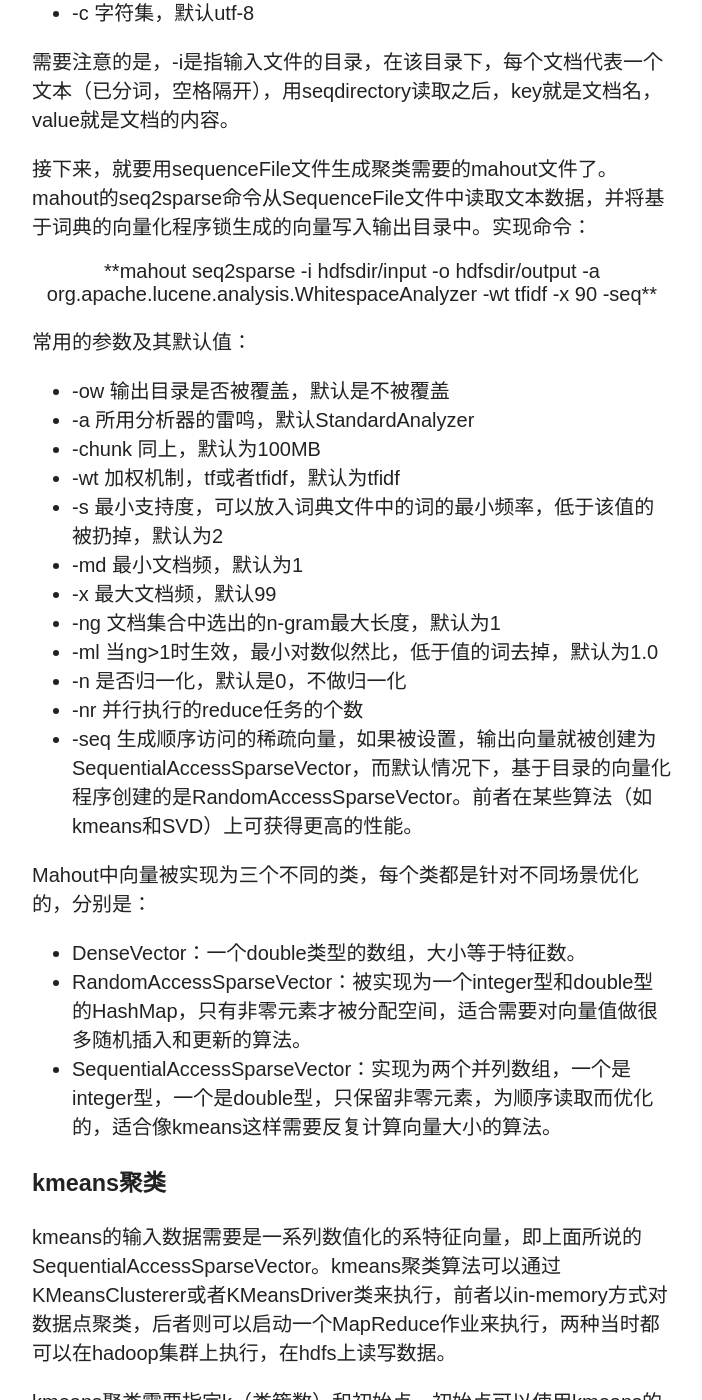
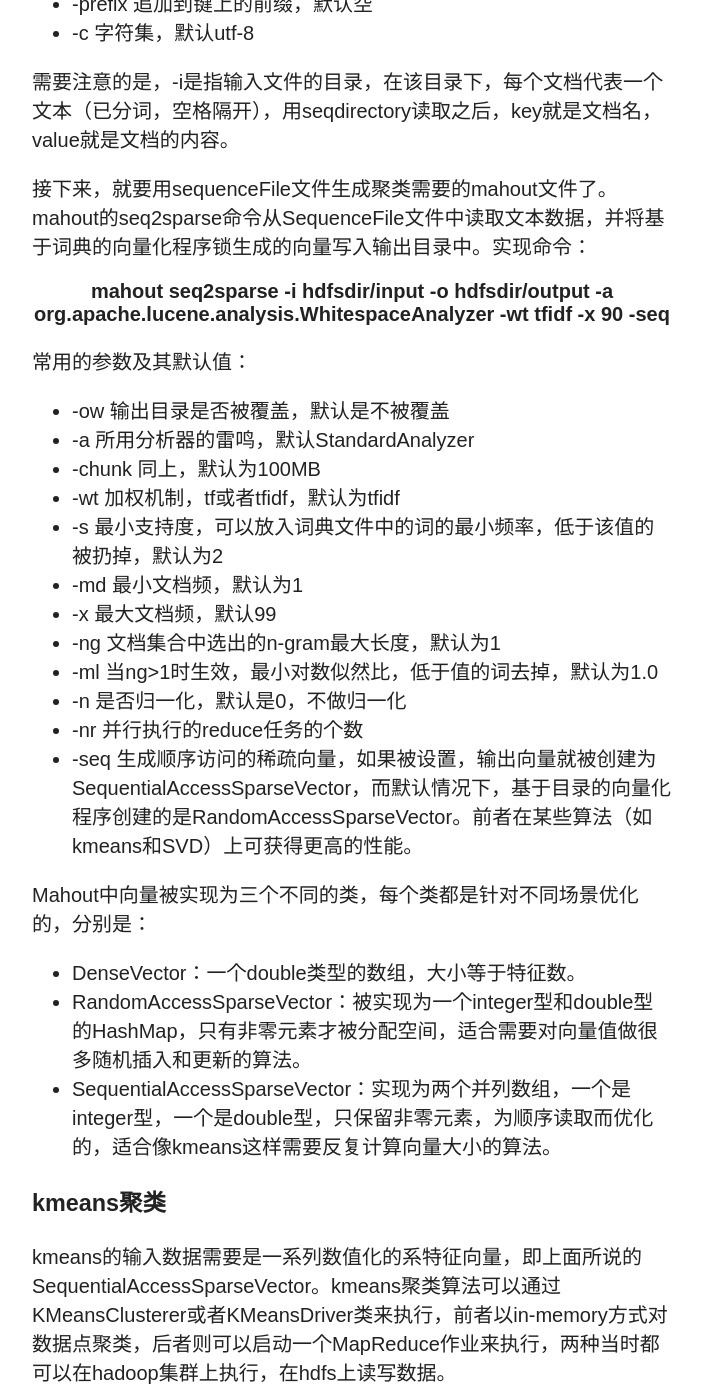
Before and after one commit to yimiwawa/yimiwawa.github.io, a Jekyll site: the page built from _posts/2014-05-13-mahout聚类实验.md, in a window 1280 px wide and 1400 px high, scrolled down 940 px. Shown: the whole window, without its empty margins (318-1020 px from the left). Built offline with Jekyll 4.4.1, drawn with Linux system fonts in a browser that asks for light colours; nearby versions of some CDN libraries; Markdown is read by kramdown in place of the engine named in the settings; comment, search, counter and statistics services are not loaded; some of the changed text lies outside the part shown.

```diff
--- a/_posts/2014-05-13-mahout聚类实验.md
+++ b/_posts/2014-05-13-mahout聚类实验.md
@@ -16,7 +16,9 @@ title: mahout文本聚类实验
 
 首先，需要把文本文档转换成mahout读取是SequenceFile格式。SequenceFile是Hadoop库中的一种文件格式，它由一系列键-值对序列组成。其中，键实现为Hadoop中的WritableComparable，值实现为Writable。实现命令是：
 **<center>mahout seqdirectory -i hdfsdir/input -o hdfsdir/output -ow</center>**
+
 常用的参数及其默认值：
+
 + -ow 输出目录是否被覆盖，默认是不被覆盖
 + -chunk 为MB为单位的块大小。处理大文档时，将词典分块存入内存，建议设置为jvm堆的80%（《Mahout实战》书中P121）。
 + -xm 执行方法，sequence或者mapreduce，默认是mapreduce
@@ -26,8 +28,10 @@ title: mahout文本聚类实验
 需要注意的是，-i是指输入文件的目录，在该目录下，每个文档代表一个文本（已分词，空格隔开），用seqdirectory读取之后，key就是文档名，value就是文档的内容。
 
 接下来，就要用sequenceFile文件生成聚类需要的mahout文件了。mahout的seq2sparse命令从SequenceFile文件中读取文本数据，并将基于词典的向量化程序锁生成的向量写入输出目录中。实现命令：
-<center>**mahout seq2sparse -i hdfsdir/input -o hdfsdir/output -a org.apache.lucene.analysis.WhitespaceAnalyzer -wt tfidf  -x 90 -seq**</center>
+**<center>mahout seq2sparse -i hdfsdir/input -o hdfsdir/output -a org.apache.lucene.analysis.WhitespaceAnalyzer -wt tfidf  -x 90 -seq</center>**
+
 常用的参数及其默认值：
+
 + -ow 输出目录是否被覆盖，默认是不被覆盖
 + -a 所用分析器的雷鸣，默认StandardAnalyzer
 + -chunk 同上，默认为100MB
@@ -42,6 +46,7 @@ title: mahout文本聚类实验
 + -seq 生成顺序访问的稀疏向量，如果被设置，输出向量就被创建为SequentialAccessSparseVector，而默认情况下，基于目录的向量化程序创建的是RandomAccessSparseVector。前者在某些算法（如kmeans和SVD）上可获得更高的性能。
 
 Mahout中向量被实现为三个不同的类，每个类都是针对不同场景优化的，分别是：
+
 + DenseVector：一个double类型的数组，大小等于特征数。
 + RandomAccessSparseVector：被实现为一个integer型和double型的HashMap，只有非零元素才被分配空间，适合需要对向量值做很多随机插入和更新的算法。
 + SequentialAccessSparseVector：实现为两个并列数组，一个是integer型，一个是double型，只保留非零元素，为顺序读取而优化的，适合像kmeans这样需要反复计算向量大小的算法。
@@ -53,9 +58,10 @@ kmeans的输入数据需要是一系列数值化的系特征向量，即上面
 kmeans聚类需要指定k（类簇数）和初始点。初始点可以使用kmeans的随机生成方式，也可以自定义（例如用canopy粗略估计初始点）。
 
 kmeans聚类命令为：
-<center>**mahout kmeans -i -c -o -k -dm -x -cd -ow -cl -xm**</center>
+**<center>mahout kmeans -i -c -o -k -dm -x -cd -ow -cl -xm</center>**
 
 常用的参数及其默认值：
+
 + -c 存储聚类初始点的路径，如果指定了-k，这个路径内容会被重写。
 + -k 类簇数，如果自定义-c，该值可以省略。
 + -dm 距离度量函数，默认是SquaredEuclideanDistanceMeasure
@@ -68,8 +74,10 @@ kmeans聚类命令为：
 使用MapReduce架构，可以将聚类算法分配到不同的机器上运行，每个mapper处理一个子集，Mapper作业将以流的形式读物输入数据点，并计算出距离这部分点最近的簇。没有Hadoop集群时，也可以直接在java中运行，模拟hadoop单台机器的情形。
 
 聚类结束后，如何查看簇呢？mahout提供了一个clusterdump的命令：
-<center>**mahout clusterdump -df sequencefile -d vectors/dictionary.file -s clusters-n -b 0 -n 10**</center>
+**<center>mahout clusterdump -df sequencefile -d vectors/dictionary.file -s clusters-n -b 0 -n 10</center>**
+
 常用的参数及其默认值：
+
 + -df 指定输入文件的格式
 + -d vectors中的字典文件
 + -s 指定要查看的聚类结果
```
